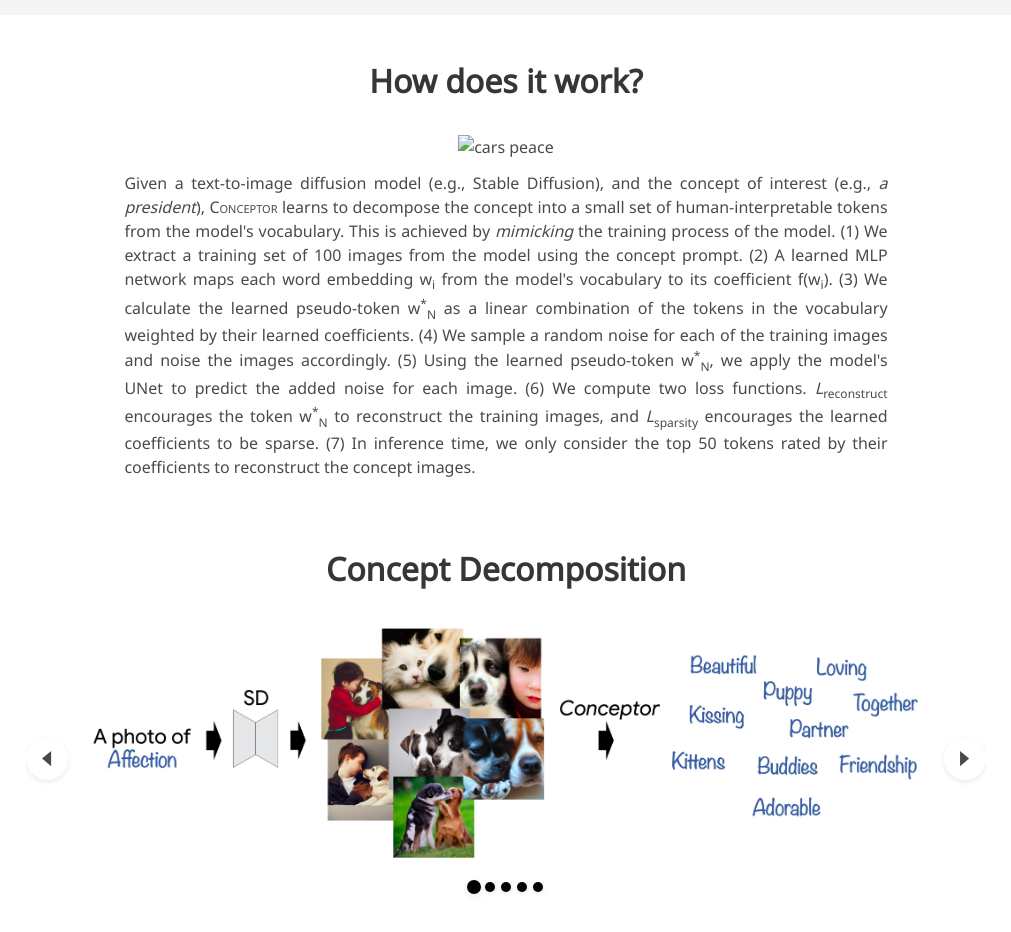
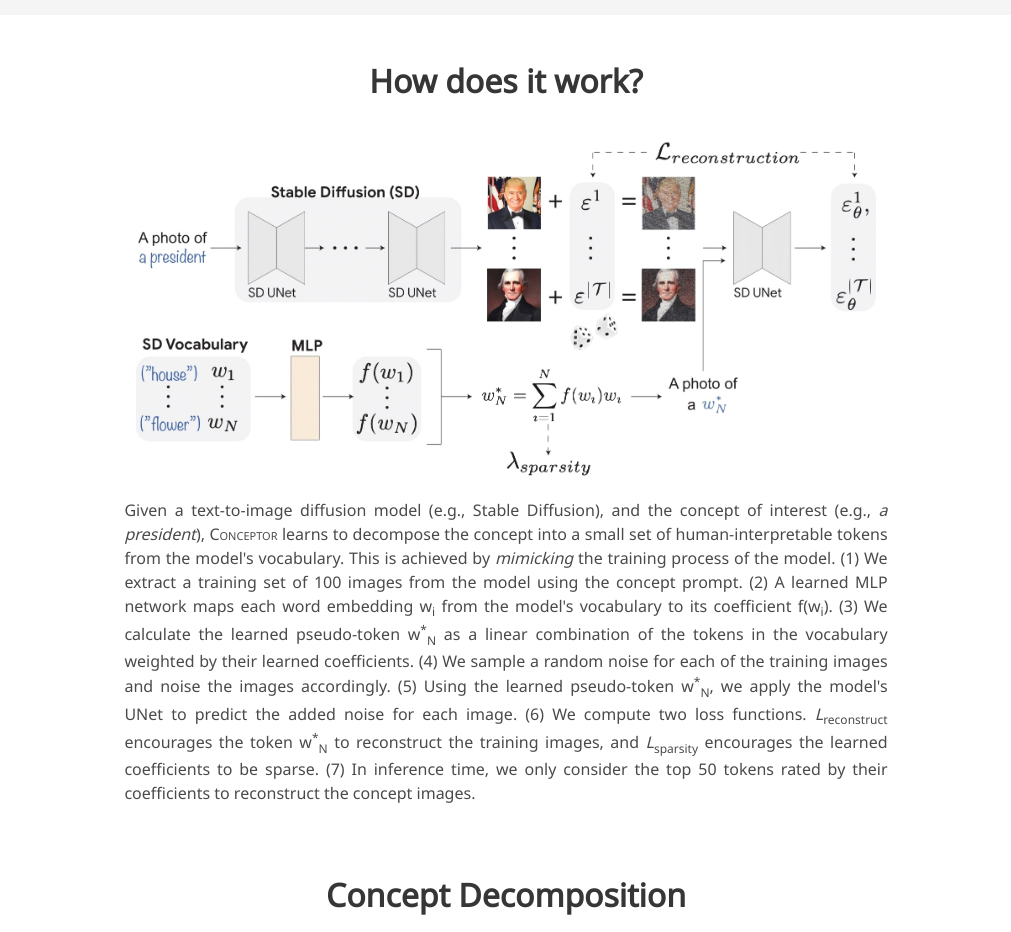
Before and after one commit to hila-chefer/Conceptor, a plain HTML site: page index.html in a window 1280 px wide. Shown: the part 1320-2252 px from the top of the page, without its empty margins (134-1145 px from the left). Drawn offline with nearby package versions, Linux system fonts and the light colour scheme; some icons are missing; a web font is replaced by a local one.

Commit message:
Add files via upload

```diff
--- a/index.html
+++ b/index.html
@@ -183,7 +183,7 @@
         <div class="content has-text-justified">
         </div>
         <div class="column is-centered has-text-centered">
-        <img src="static/figures/architecture.jpg" alt="cars peace" width="1000px"/>
+        <img src="static/figures/architecture.jpeg" alt="cars peace" width="1000px"/>
       </div>
         <div class="content has-text-justified">
           <p>
```
